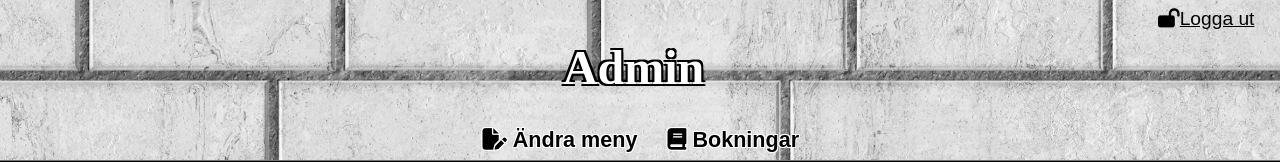
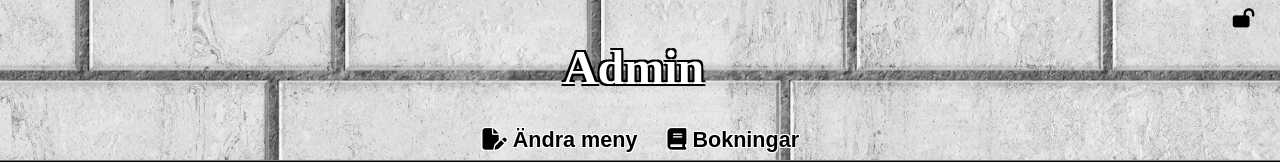
Before and after one commit to osundstrom/ResturangHemsida, a website built with Parcel: page src/admin.html in a window 1280 px wide. Shown: the top 162 px of the page. Built offline with nearby package versions, Linux system fonts and the light colour scheme; a web font is replaced by a local one.

Commit message:
tagit bort loggu ut text

```diff
--- a/src/admin.html
+++ b/src/admin.html
@@ -17,7 +17,7 @@
 </head>
 <body>
     <div id="admin">
-       <a onclick="deleteToken()" href="index.html"><i class="fa-solid fa-lock-open"></i>Logga ut</a>
+       <a onclick="deleteToken()" href="index.html"><i class="fa-solid fa-lock-open"></i></a>
     </div>
 
     <div id="navigation">
```
